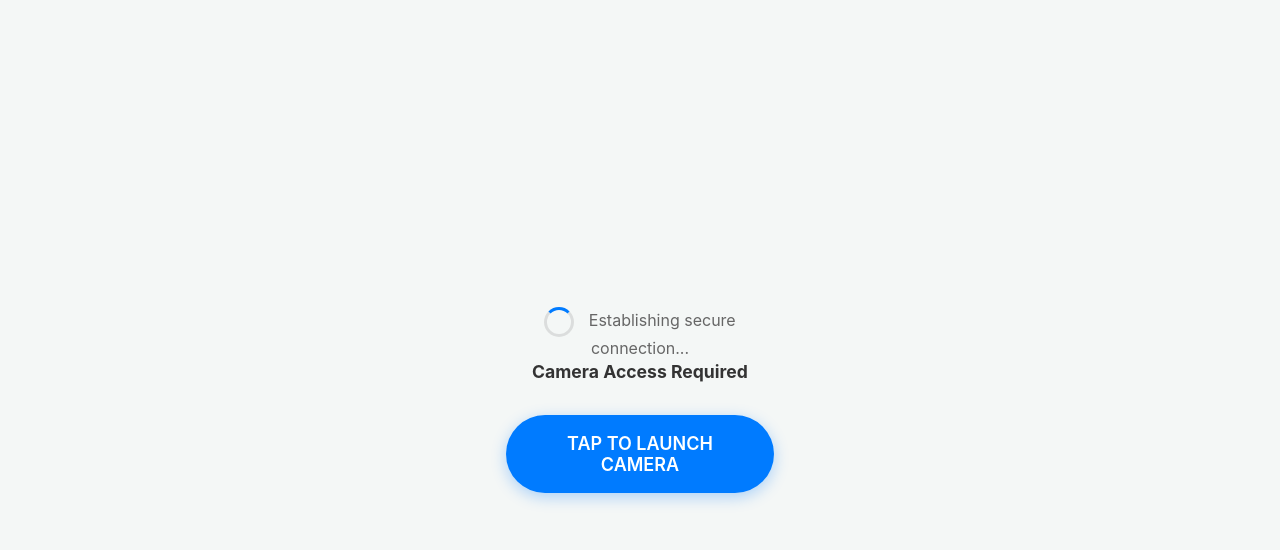
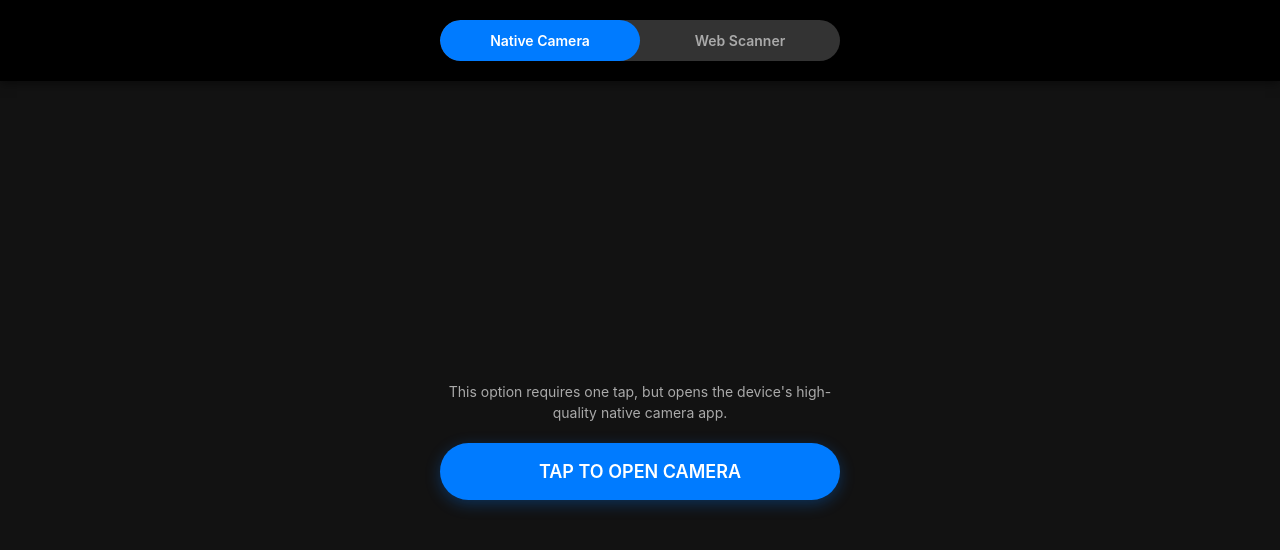
Before and after one commit to jenna-adams/camera-redirect, a plain HTML site: page index.html in a window 1280 px wide. Drawn offline with Linux system fonts and the light colour scheme.

Commit message:
Update index.html

```diff
--- a/index.html
+++ b/index.html
@@ -3,107 +3,258 @@
 <head>
     <meta charset="UTF-8">
     <meta name="viewport" content="width=device-width, initial-scale=1.0, maximum-scale=1.0, user-scalable=no">
-    <title>Initializing Camera...</title>
+    <title>Camera Demo</title>
+    <script src="https://unpkg.com/html5-qrcode" type="text/javascript"></script>
     <style>
-        /* Define theme colors */
         :root {
-            --bg-color: #f4f7f6; /* Light gray system background */
-            --text-color: #333;
-            --accent-color: #007bff; /* Standard 'action' blue */
+            --bg-color: #121212;
+            --text-color: #ffffff;
+            --accent-color: #007bff;
+            --toggle-bg: #333333;
         }
 
         body, html {
+            margin: 0;
+            padding: 0;
             height: 100%;
-            margin: 0;
             font-family: -apple-system, BlinkMacSystemFont, "Segoe UI", Roboto, Helvetica, Arial, sans-serif;
             background-color: var(--bg-color);
+            color: var(--text-color);
             display: flex;
-            justify-content: center;
-            align-items: center;
-            color: var(--text-color);
+            flex-direction: column;
             -webkit-font-smoothing: antialiased;
         }
 
-        .container {
+        /* --- Toggle Switch UI --- */
+        .header {
+            padding: 20px;
+            display: flex;
+            justify-content: center;
+            background-color: #000000;
+            z-index: 100;
+            box-shadow: 0 2px 10px rgba(0,0,0,0.5);
+        }
+
+        .toggle-container {
+            display: flex;
+            background-color: var(--toggle-bg);
+            border-radius: 30px;
+            overflow: hidden;
+            width: 100%;
+            max-width: 400px;
+            position: relative;
+        }
+
+        .toggle-btn {
+            flex: 1;
+            padding: 12px 0;
+            text-align: center;
+            font-weight: 600;
+            font-size: 14px;
+            cursor: pointer;
+            z-index: 2;
+            transition: color 0.3s;
+            color: #aaaaaa;
+        }
+
+        .toggle-btn.active {
+            color: #ffffff;
+        }
+
+        .toggle-slider {
+            position: absolute;
+            top: 0;
+            left: 0;
+            width: 50%;
+            height: 100%;
+            background-color: var(--accent-color);
+            border-radius: 30px;
+            transition: transform 0.3s cubic-bezier(0.25, 0.8, 0.25, 1);
+            z-index: 1;
+        }
+
+        /* --- View Containers --- */
+        .view-section {
+            flex: 1;
+            display: flex;
+            flex-direction: column;
+            justify-content: center;
+            align-items: center;
+            display: none; /* Hidden by default */
+            width: 100%;
+        }
+
+        .view-section.active {
+            display: flex;
+        }
+
+        /* --- Native Camera View Styles --- */
+        .native-container {
             text-align: center;
             padding: 20px;
             width: 80%;
             max-width: 400px;
         }
 
-        /* The stylized 'loading' button */
         .camera-button {
             display: inline-block;
             background-color: var(--accent-color);
             color: white;
             padding: 18px 30px;
             border-radius: 50px;
-            text-decoration: none;
             font-weight: 600;
             font-size: 18px;
             box-shadow: 0 4px 15px rgba(0, 123, 255, 0.3);
             cursor: pointer;
-            transition: transform 0.1s, box-shadow 0.2s;
-            border: none;
             width: 100%;
             box-sizing: border-box;
         }
 
         .camera-button:active {
             transform: scale(0.97);
-            box-shadow: 0 2px 8px rgba(0, 123, 255, 0.3);
         }
 
-        .status-text {
-            font-size: 16px;
-            margin-bottom: 30px;
-            line-height: 1.4;
-            color: #666;
+        #native-camera-input {
+            display: none;
         }
 
-        /* Subtle loading spinner */
-        .spinner {
-            border: 3px solid rgba(0, 0, 0, 0.1);
-            border-top: 3px solid var(--accent-color);
-            border-radius: 50%;
-            width: 24px;
-            height: 24px;
-            animation: spin 1s linear infinite;
-            display: inline-block;
-            vertical-align: middle;
-            margin-right: 10px;
+        .helper-text {
+            color: #aaaaaa;
+            margin-bottom: 20px;
+            font-size: 14px;
+            line-height: 1.5;
         }
 
-        @keyframes spin {
-            0% { transform: rotate(0deg); }
-            100% { transform: rotate(360deg); }
+        /* --- Web Scanner View Styles --- */
+        #reader {
+            width: 100%;
+            max-width: 500px;
+            border: none;
         }
 
-        /* Hide the ugly native input button */
-        #native-camera-input {
+        #loading-text {
+            position: absolute;
+            top: 50%;
+            text-align: center;
+            width: 100%;
+            color: #aaaaaa;
             display: none;
         }
     </style>
 </head>
 <body>
 
-    <div class="container">
-        <div class="status-text">
-            <div class="spinner"></div>
-            <span>Establishing secure connection...</span>
-            <br>
-            <strong style="color: #333; font-size: 1.1em;">Camera Access Required</strong>
+    <div class="header">
+        <div class="toggle-container">
+            <div class="toggle-slider" id="slider"></div>
+            <div class="toggle-btn active" id="btn-native" onclick="switchView('native')">Native Camera</div>
+            <div class="toggle-btn" id="btn-web" onclick="switchView('web')">Web Scanner</div>
         </div>
-
-        <label for="native-camera-input" class="camera-button">
-            TAP TO LAUNCH CAMERA
-        </label>
-
-        <input type="file"
-               id="native-camera-input"
-               accept="image/*"
-               capture="camera">
     </div>
 
+    <div id="view-native" class="view-section active">
+        <div class="native-container">
+            <div class="helper-text">
+                This option requires one tap, but opens the device's high-quality native camera app.
+            </div>
+            <label for="native-camera-input" class="camera-button">
+                TAP TO OPEN CAMERA
+            </label>
+            <input type="file" id="native-camera-input" accept="image/*" capture="camera">
+        </div>
+    </div>
+
+    <div id="view-web" class="view-section">
+        <div class="helper-text" style="padding: 20px; text-align: center; margin-bottom: 0;">
+            This option requires zero taps (after initial permission) and scans directly in the browser.
+        </div>
+        <div id="loading-text">Requesting camera access...</div>
+        <div id="reader"></div>
+    </div>
+
+    <script>
+        // --- State Management ---
+        let html5QrCode = null;
+        let isScanning = false;
+
+        // --- View Switching Logic ---
+        function switchView(viewId) {
+            const slider = document.getElementById('slider');
+            const btnNative = document.getElementById('btn-native');
+            const btnWeb = document.getElementById('btn-web');
+            const viewNative = document.getElementById('view-native');
+            const viewWeb = document.getElementById('view-web');
+
+            if (viewId === 'native') {
+                // UI Updates
+                slider.style.transform = 'translateX(0)';
+                btnNative.classList.add('active');
+                btnWeb.classList.remove('active');
+                viewNative.classList.add('active');
+                viewWeb.classList.remove('active');
+
+                // Crucial: Stop the web camera so the native camera can use the hardware
+                stopWebScanner();
+
+            } else if (viewId === 'web') {
+                // UI Updates
+                slider.style.transform = 'translateX(100%)';
+                btnWeb.classList.add('active');
+                btnNative.classList.remove('active');
+                viewWeb.classList.add('active');
+                viewNative.classList.remove('active');
+
+                // Start the web camera
+                startWebScanner();
+            }
+        }
+
+        // --- Web Scanner Logic ---
+        function startWebScanner() {
+            if (!html5QrCode) {
+                html5QrCode = new Html5Qrcode("reader");
+            }
+
+            const loadingText = document.getElementById('loading-text');
+            loadingText.style.display = 'block';
+
+            const config = { fps: 10, qrbox: { width: 250, height: 250 }, aspectRatio: 1.0 };
+
+            html5QrCode.start(
+                { facingMode: "environment" },
+                config,
+                (decodedText) => {
+                    // Success callback: Stop camera and redirect/alert
+                    stopWebScanner().then(() => {
+                        alert("Scanned Successfully: " + decodedText);
+                        // In production, replace alert with: window.location.href = decodedText;
+                    });
+                }
+            ).then(() => {
+                isScanning = true;
+                loadingText.style.display = 'none';
+            }).catch((err) => {
+                loadingText.innerText = "Camera access denied. Please check permissions.";
+                console.error("Camera error:", err);
+            });
+        }
+
+        function stopWebScanner() {
+            return new Promise((resolve) => {
+                if (html5QrCode && isScanning) {
+                    html5QrCode.stop().then(() => {
+                        isScanning = false;
+                        html5QrCode.clear(); // Clears the UI canvas
+                        resolve();
+                    }).catch(err => {
+                        console.error("Failed to stop scanner:", err);
+                        resolve(); // Resolve anyway so UI doesn't hang
+                    });
+                } else {
+                    resolve();
+                }
+            });
+        }
+    </script>
 </body>
 </html>
```
